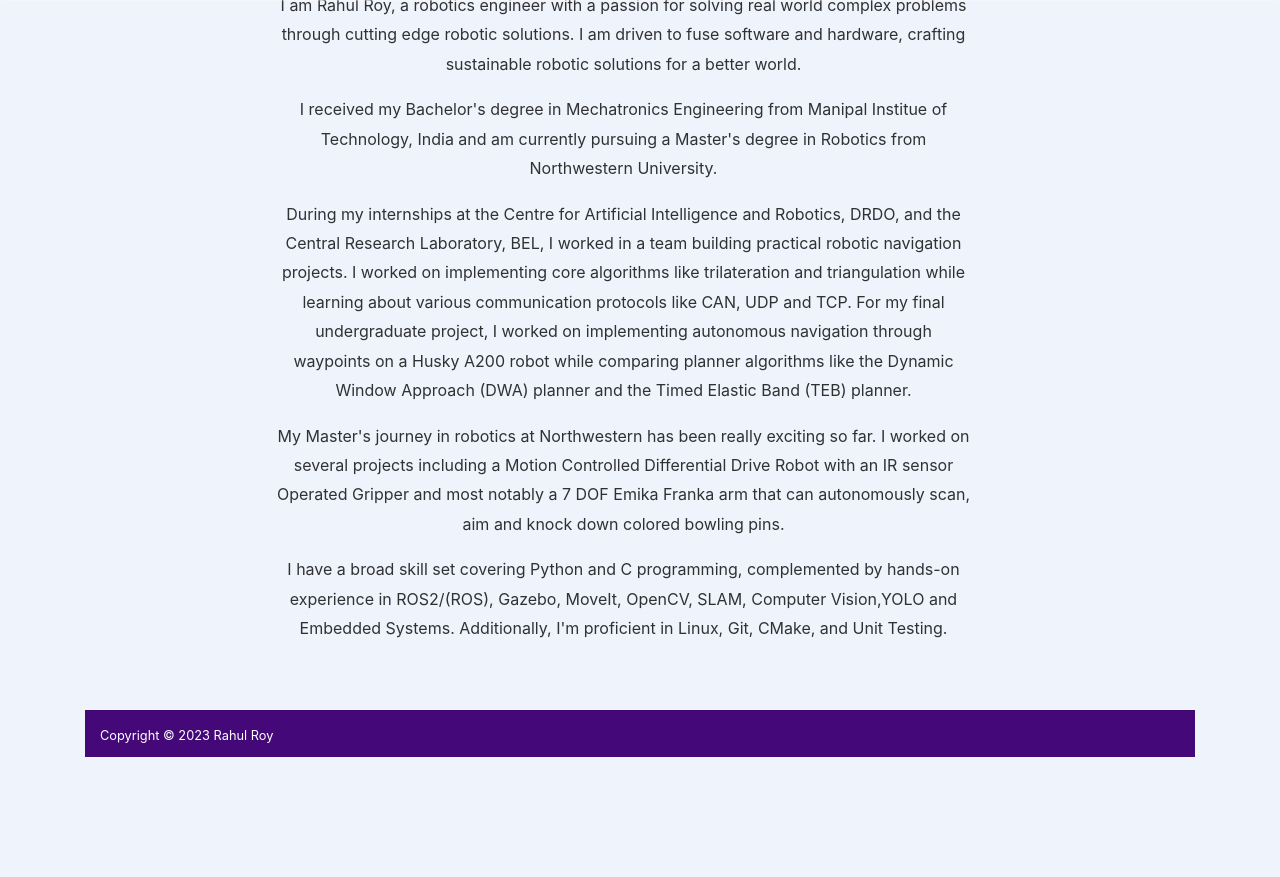
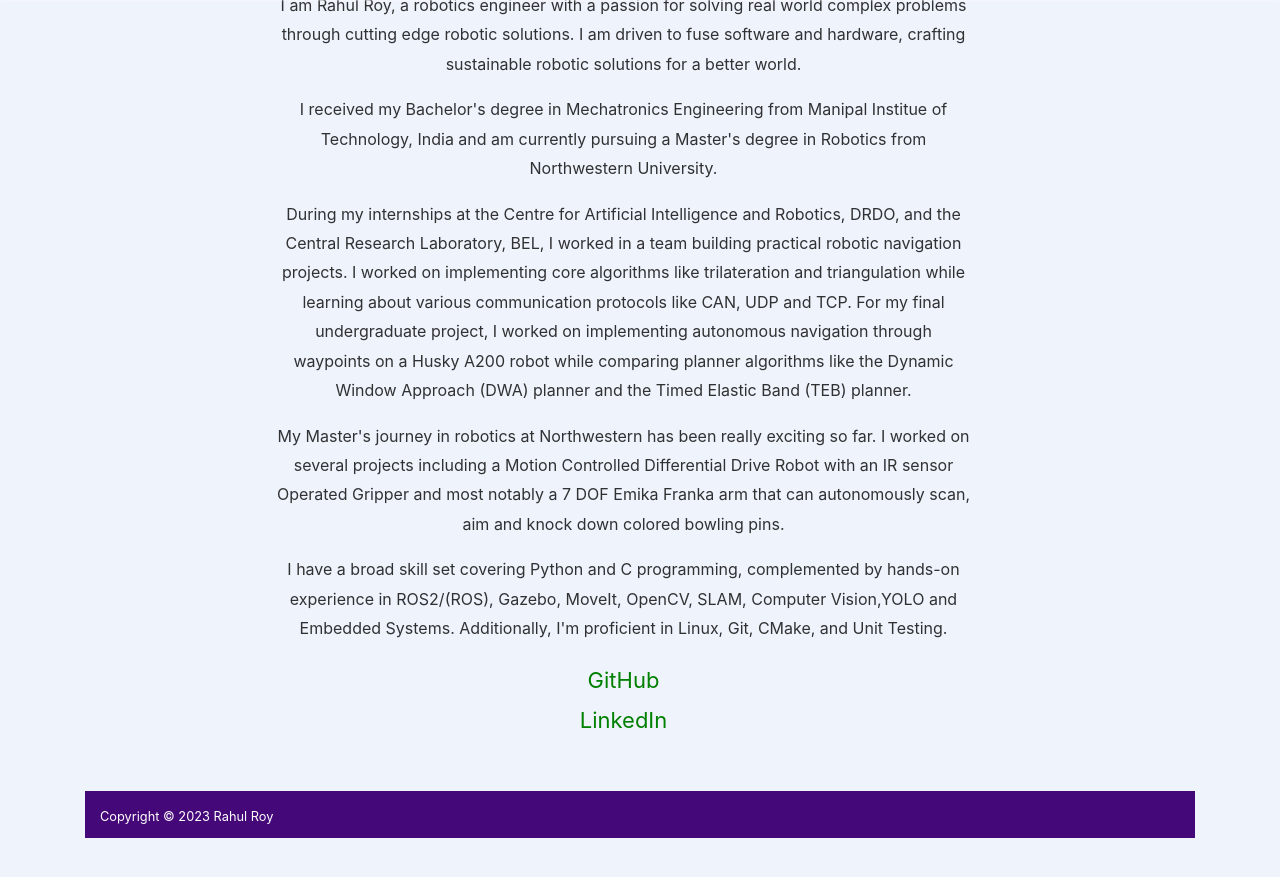
Before and after one commit to roy2909/roy2909.github.io, a Jekyll site: the page built from _pages/about.md, in a window 1280 px wide and 900 px high, scrolled down 735 px. Shown: the top 877 px of the window. Built offline with Jekyll 4.4.1, drawn with Linux system fonts in a browser that asks for light colours; nearby versions of some CDN libraries; before the commit the page ends 1554 px from its top, so only the background shows below that.

Commit message:
reformatted linkedin and github links in AboutMe

```diff
--- a/_pages/about.md
+++ b/_pages/about.md
@@ -36,7 +36,10 @@ For my final undergraduate project, I worked on implementing autonomous navigati
 <p>My Master's journey in robotics at Northwestern has been really exciting so far. I worked on several projects including a Motion Controlled Differential Drive Robot with an IR sensor Operated Gripper and most notably a 7 DOF Emika Franka arm that can autonomously scan, aim and knock down colored bowling pins.</p>
 
 <p>I have a broad skill set covering Python and C programming, complemented by hands-on experience in ROS2/(ROS), Gazebo, MoveIt, OpenCV, SLAM, Computer Vision,YOLO and Embedded Systems. Additionally, I'm proficient in Linux, Git, CMake, and Unit Testing. </p>
-
+<div style="text-align: center; color: white; font-size:22px;">
+    <a href="https://github.com/roy2909" style="color: green;">GitHub</a><br>
+    <a href="https://www.linkedin.com/in/rahul-roy2909/" style="color: green;">LinkedIn</a><br>
+</div>
 
 </div>
 </div>
```
Also changed, not shown: 3 other files.
